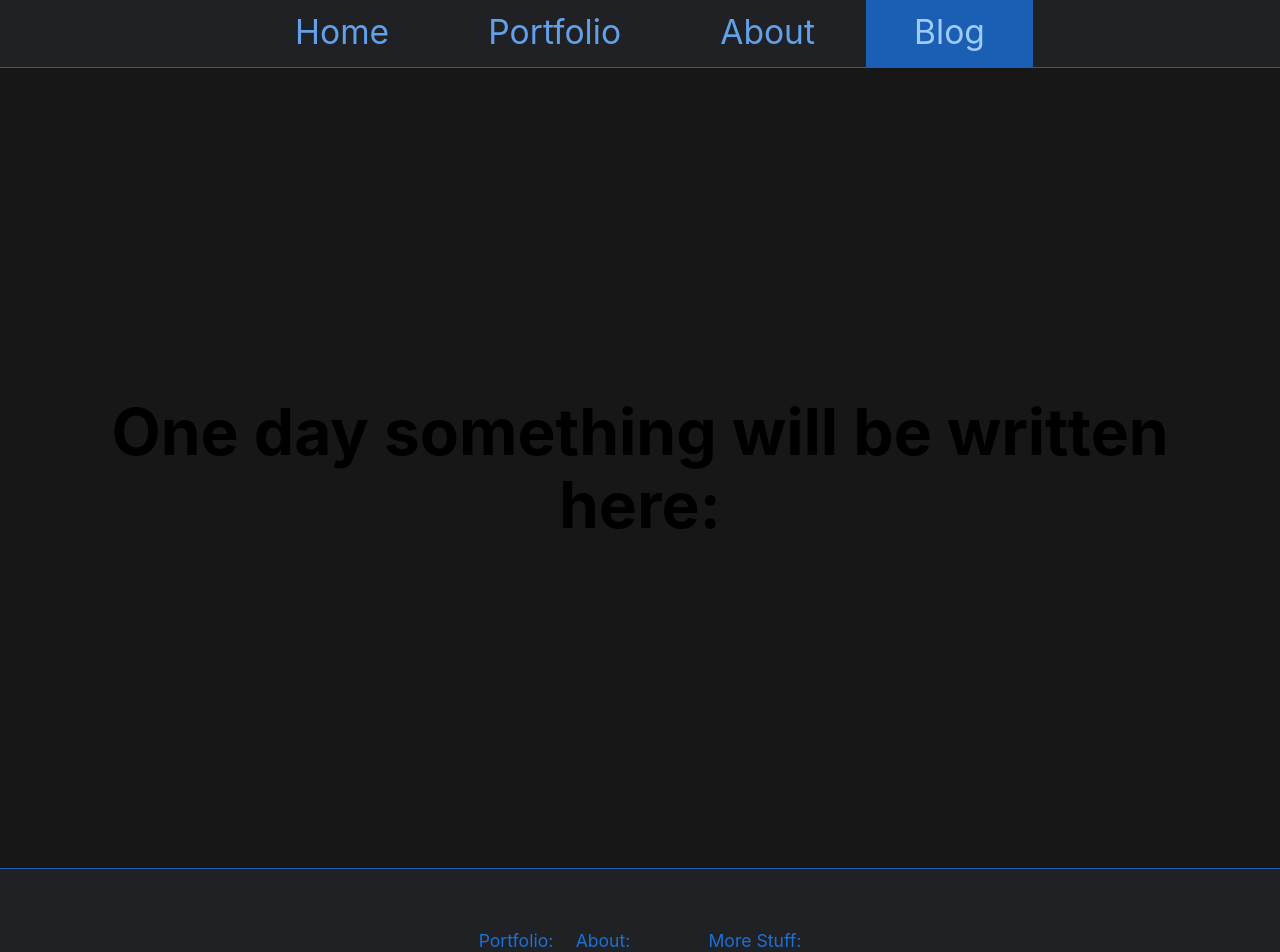
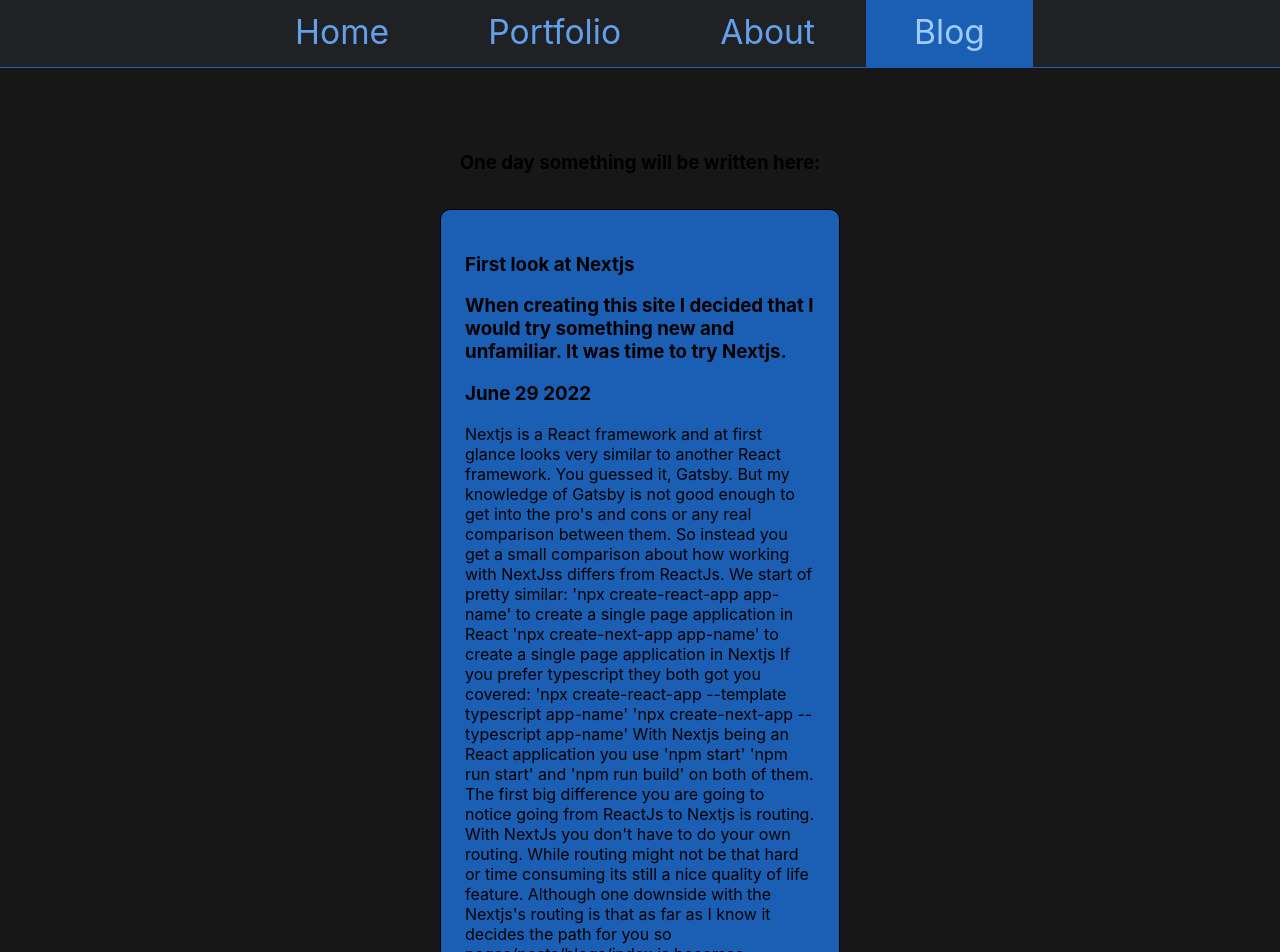
Before and after one commit to MartinPettersen/portfolio-reborn, a Next.js app: page /blog/blog in a window 1280 px wide. Shown: the top 952 px of the page. Built offline with nearby package versions, Linux system fonts and the light colour scheme.

Commit message:
add blog posts

```diff
--- /dev/null
+++ b/components/BlogCard.tsx
@@ -0,0 +1,33 @@
+import React from 'react'
+import PropTypes from 'prop-types'
+import styles from "../styles/blog.module.css";
+import type { NextPage } from "next";
+
+
+interface IPost {
+  slug: string;
+  blogData: {
+    [key: string]: any;
+  };
+  content: string;
+}
+
+interface IBlogCard {
+  props: {post: IPost};
+}
+
+const BlogCard = (props: {post: IPost })=> {
+  const { post } = props;
+  return (
+    <div className={styles.card} >
+    <h3>{post.blogData.title}</h3>
+    <h3>{post.blogData.description}</h3>
+    <h3>{post.blogData.date}</h3>
+    <p>{post.content}</p>
+  </div>
+  )
+}
+
+BlogCard.propTypes = {}
+
+export default BlogCard
--- a/package.json
+++ b/package.json
@@ -9,11 +9,14 @@
     "lint": "next lint"
   },
   "dependencies": {
+    "gray-matter": "^4.0.3",
+    "marked": "^4.0.18",
     "next": "12.2.4",
     "react": "18.2.0",
     "react-dom": "18.2.0"
   },
   "devDependencies": {
+    "@types/marked": "^4.0.3",
     "@types/node": "18.6.4",
     "@types/react": "18.0.16",
     "@types/react-dom": "18.0.6",
--- a/pages/blog/blog.tsx
+++ b/pages/blog/blog.tsx
@@ -1,29 +1,76 @@
-import type { NextPage } from 'next'
-import Head from 'next/head'
-import Image from 'next/image'
-import styles from '../../styles/Home.module.css'
+import type { NextPage } from "next";
+import Head from "next/head";
+import Image from "next/image";
+import styles from "../../styles/blog.module.css";
+import fs from "fs";
+import path from "path";
+import matter from "gray-matter";
+import { sortByDate } from "../../utils";
+import { marked } from "marked";
+import BlogCard from "../../components/BlogCard";
 
-const Blog: NextPage = () => {
+interface IPost {
+  slug: string;
+  blogData: {
+    [key: string]: any;
+  };
+  content: string;
+}
+interface IPosts {
+  posts: IPost[];
+}
 
+export async function getStaticProps() {
+  const blogFiles = fs.readdirSync(path.join("posts/blogposts"));
+
+  const blogposts = blogFiles.map((filename) => {
+    const slug = filename.replace(".md", "");
+
+    const markdown = fs.readFileSync(
+      path.join("posts/blogposts", filename),
+      "utf-8"
+    );
+
+    const { data: blogData, content } = matter(markdown);
+    console.log(blogData);
+    return {
+      slug,
+      blogData,
+      content,
+    };
+  });
+
+  return {
+    props: {
+      posts: blogposts.sort(sortByDate),
+    },
+  };
+}
+
+const Blog: NextPage<IPosts> = ({ posts }) => {
+  //console.log(posts);
+  console.log(posts[0].blogData.title);
+  console.log(posts[0].content);
 
   return (
     <div className={styles.container}>
       <Head>
         <title>Martin&apos;s Blog</title>
         <meta name="Blog Page" content="Blog Page" />
-
       </Head>
 
       <main className={styles.main}>
         <h3 className={styles.title}>
           One day something will be written here:
         </h3>
+        <div className="blogContainer">
+          {posts.map((post, index) => (
+            <BlogCard key={index} post={post}/>
+          ))}
+        </div>
+      </main>
+    </div>
+  );
+};
 
-      </main>
-
-
-    </div>
-  )
-}
-
-export default Blog
+export default Blog;
--- /dev/null
+++ b/posts/blogposts/firstLookNextjs.md
@@ -0,0 +1,35 @@
+---
+title: 'First look at Nextjs'
+date: 'June 29 2022'
+description: 'When creating this site I decided that I would try something new and unfamiliar.
+It was time to try Nextjs.'
+---
+Nextjs is a React framework and at first glance looks very similar to another React framework. You guessed it, Gatsby. But my knowledge of Gatsby is not good enough
+to get into the pro's and cons or any real comparison between them.
+So instead you get a small comparison about how working with NextJss differs from ReactJs.
+
+We start of pretty similar:
+'npx create-react-app app-name' to create a single page application in React
+'npx create-next-app app-name' to create a single page application in Nextjs
+
+If you prefer typescript they both got you covered:
+'npx create-react-app --template typescript app-name'
+'npx create-next-app --typescript app-name'
+
+
+With Nextjs being an React application you use 'npm start' 'npm run start' and 'npm run build' on both of them.
+
+The first big difference you are going to notice going from ReactJs to Nextjs is routing.
+With NextJs you don't have to do your own routing.
+While routing might not be that hard or time consuming its still a nice quality of life feature.
+Although one downside with the Nextjs's routing is that as far as I know it decides the path for you so
+pages/posts/blogs/index.js becomes https://mywebsiteportfolio3456.herokuapp.com/posts/blogs
+
+Nextjs achieves this automatic routing by including server-side code
+
+React creates a Single Page Application (SPA)
+React creates client side code
+Nextjs creates client side code and server side code.
+
+React creates static
+next.js can create dynamic and static?
--- /dev/null
+++ b/posts/blogposts/test.md
@@ -0,0 +1,7 @@
+---
+title: 'Test Post'
+date: 'June 28 2022'
+description: 'Testing to see if this works as intended'
+---
+
+The first off hopefully many blog posts
--- /dev/null
+++ b/styles/blog.module.css
@@ -0,0 +1,32 @@
+.main {
+    min-height: 100vh;
+    padding: 4rem 0;
+    flex: 1;
+    display: flex;
+    flex-direction: column;
+    justify-content: center;
+    align-items: center;
+  }
+
+.blogContainer {
+    flex: 1;
+    display: flex;
+    flex-direction: column;
+    justify-content: center;
+    align-items: center;
+    background-color: green;
+
+}
+
+.card {
+    color: #9fcafc;
+    background-color: #1A5FB4;
+    margin: 1rem;
+    padding: 1.5rem;
+    color: inherit;
+    text-decoration: none;
+    border: 1px solid black;
+    border-radius: 10px;
+    width: 50vh;
+
+}
--- /dev/null
+++ b/utils/index.tsx
@@ -0,0 +1,5 @@
+interface IDate { slug: string; blogData: { [key: string]: any; }; }
+
+export const sortByDate = (a: IDate, b: IDate) => {
+    return new Date(b.blogData.date).valueOf() - new Date(a.blogData.date).valueOf();
+}
```
Also changed, not shown: 1 other file (tests, documents, lock files or other folders).
